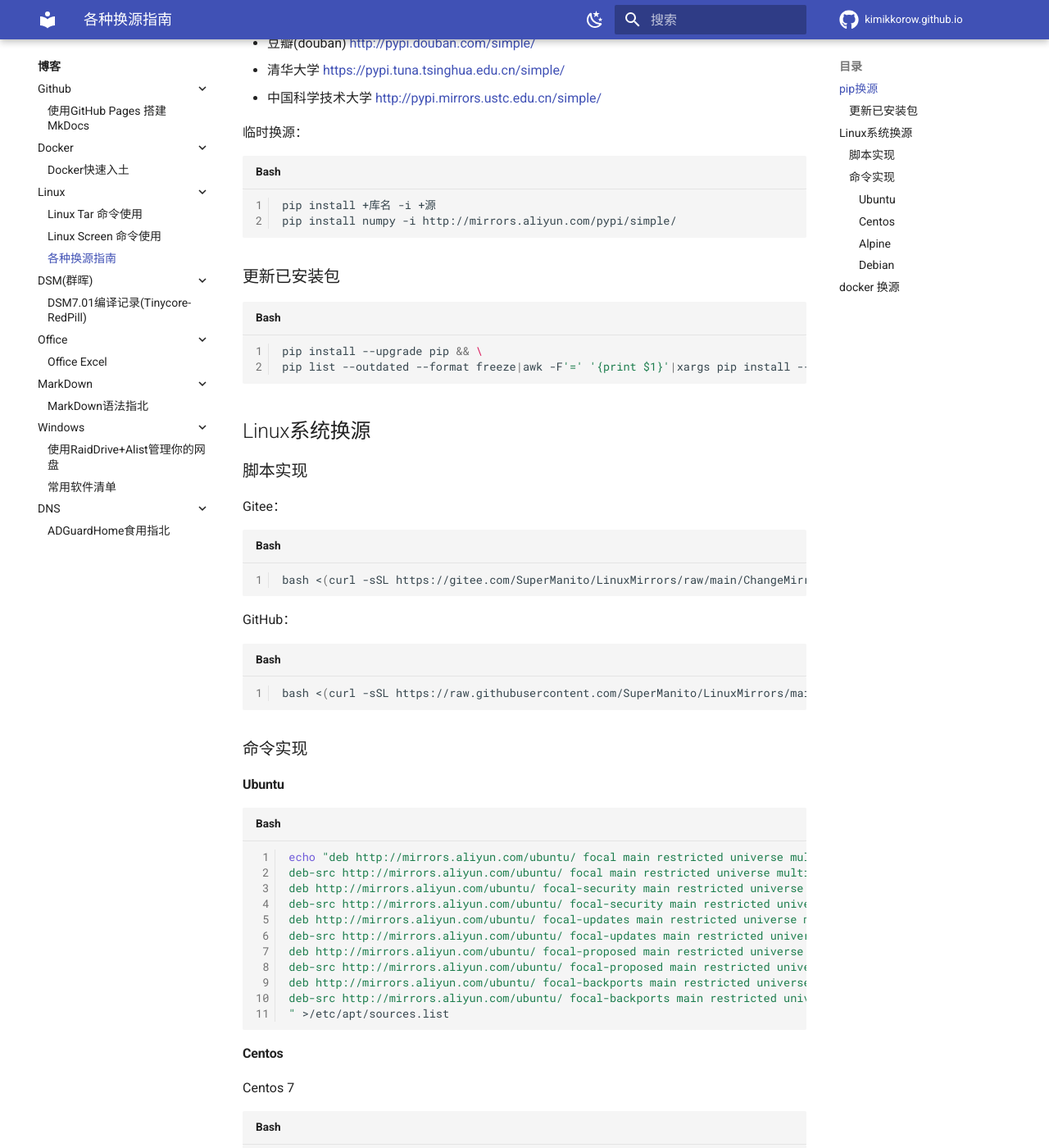
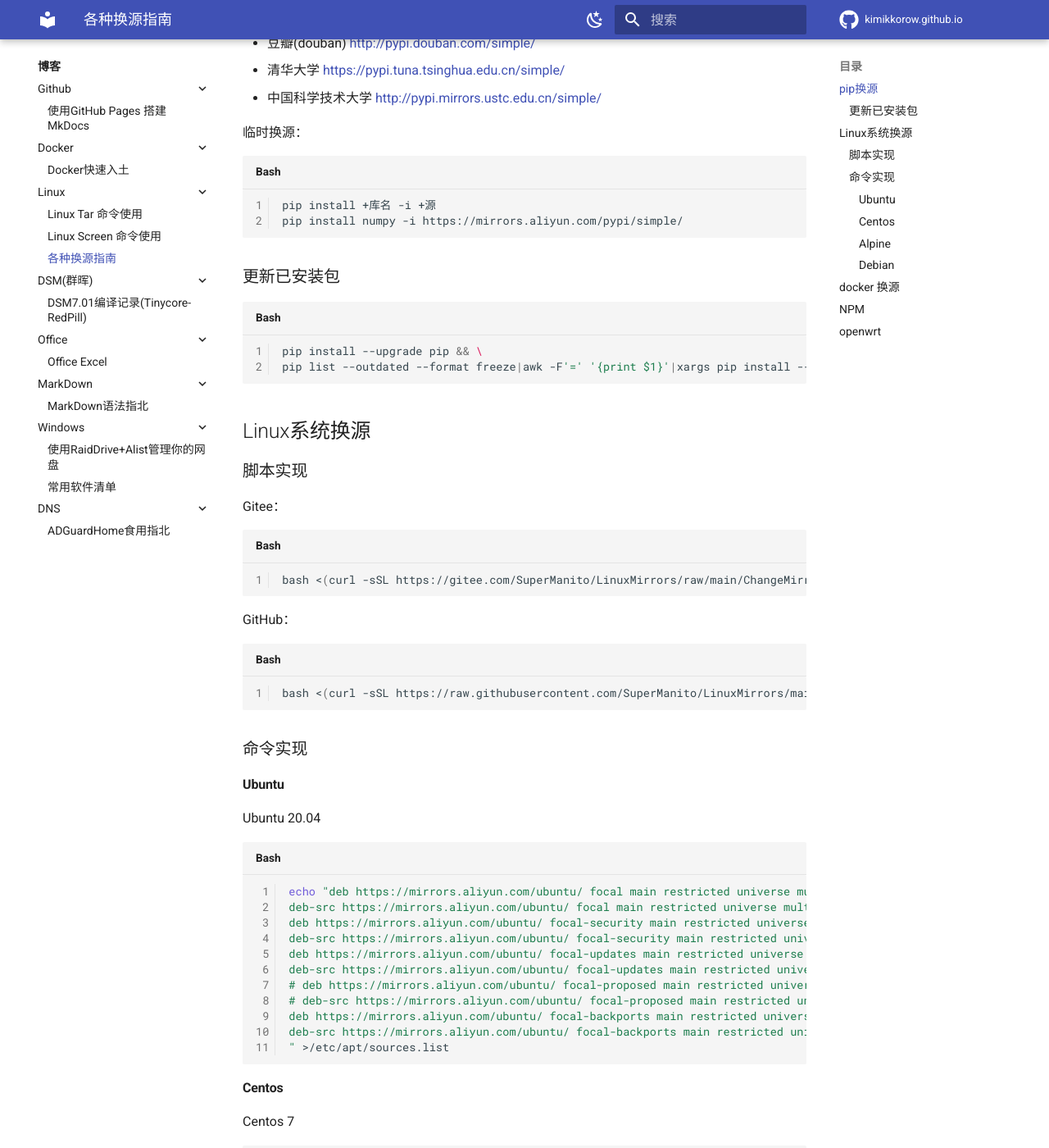
Before and after one commit to kimikkorow/kimikkorow.github.io, an MkDocs documentation site: the page built from docs/blog/各种换源指南.md, in a window 1280 px wide and 1400 px high, scrolled down 510 px. Shown: the whole window at 82% size. Built offline with MkDocs 1.6.1 and Material for MkDocs 9.7.7, drawn with Linux system fonts in a browser that asks for light colours; comment, search, counter and statistics services are not loaded; some of the changed text lies outside the part shown.

Commit message:
Update 各种换源指南.md

````diff
--- a/docs/blog/各种换源指南.md
+++ b/docs/blog/各种换源指南.md
@@ -20,7 +21,7 @@ pip config set global.index-url https://pypi.tuna.tsinghua.edu.cn/simple
 
 ```bash
 pip install +库名 -i +源
-pip install numpy -i http://mirrors.aliyun.com/pypi/simple/
+pip install numpy -i https://mirrors.aliyun.com/pypi/simple/
 ```
 
 ### 更新已安装包
@@ -50,17 +51,19 @@ bash <(curl -sSL https://raw.githubusercontent.com/SuperManito/LinuxMirrors/main
 
 #### Ubuntu
 
+Ubuntu 20.04
+
 ```bash
-echo "deb http://mirrors.aliyun.com/ubuntu/ focal main restricted universe multiverse
-deb-src http://mirrors.aliyun.com/ubuntu/ focal main restricted universe multiverse
-deb http://mirrors.aliyun.com/ubuntu/ focal-security main restricted universe multiverse
-deb-src http://mirrors.aliyun.com/ubuntu/ focal-security main restricted universe multiverse
-deb http://mirrors.aliyun.com/ubuntu/ focal-updates main restricted universe multiverse
-deb-src http://mirrors.aliyun.com/ubuntu/ focal-updates main restricted universe multiverse
-deb http://mirrors.aliyun.com/ubuntu/ focal-proposed main restricted universe multiverse
-deb-src http://mirrors.aliyun.com/ubuntu/ focal-proposed main restricted universe multiverse
-deb http://mirrors.aliyun.com/ubuntu/ focal-backports main restricted universe multiverse
-deb-src http://mirrors.aliyun.com/ubuntu/ focal-backports main restricted universe multiverse
+echo "deb https://mirrors.aliyun.com/ubuntu/ focal main restricted universe multiverse
+deb-src https://mirrors.aliyun.com/ubuntu/ focal main restricted universe multiverse
+deb https://mirrors.aliyun.com/ubuntu/ focal-security main restricted universe multiverse
+deb-src https://mirrors.aliyun.com/ubuntu/ focal-security main restricted universe multiverse
+deb https://mirrors.aliyun.com/ubuntu/ focal-updates main restricted universe multiverse
+deb-src https://mirrors.aliyun.com/ubuntu/ focal-updates main restricted universe multiverse
+# deb https://mirrors.aliyun.com/ubuntu/ focal-proposed main restricted universe multiverse
+# deb-src https://mirrors.aliyun.com/ubuntu/ focal-proposed main restricted universe multiverse
+deb https://mirrors.aliyun.com/ubuntu/ focal-backports main restricted universe multiverse
+deb-src https://mirrors.aliyun.com/ubuntu/ focal-backports main restricted universe multiverse
 " >/etc/apt/sources.list
 ```
 
@@ -114,3 +117,15 @@ echo "{"registry-mirrors":["https://docker.mirrors.ustc.edu.cn/"]}"> /etc/docker
 sudo systemctl daemon-reload && \
 sudo systemctl restart docker
 ```
+
+## NPM
+
+```bash
+npm set registry http://registry.npmmirror.com
+```
+
+## openwrt
+
+```bash
+sed -i 's_downloads.openwrt.org_mirrors.aliyun.com/openwrt_' /etc/opkg/distfeeds.conf
+```
````
Also changed, not shown: other parts of docs/blog/各种换源指南.md (+4 -3 lines).
